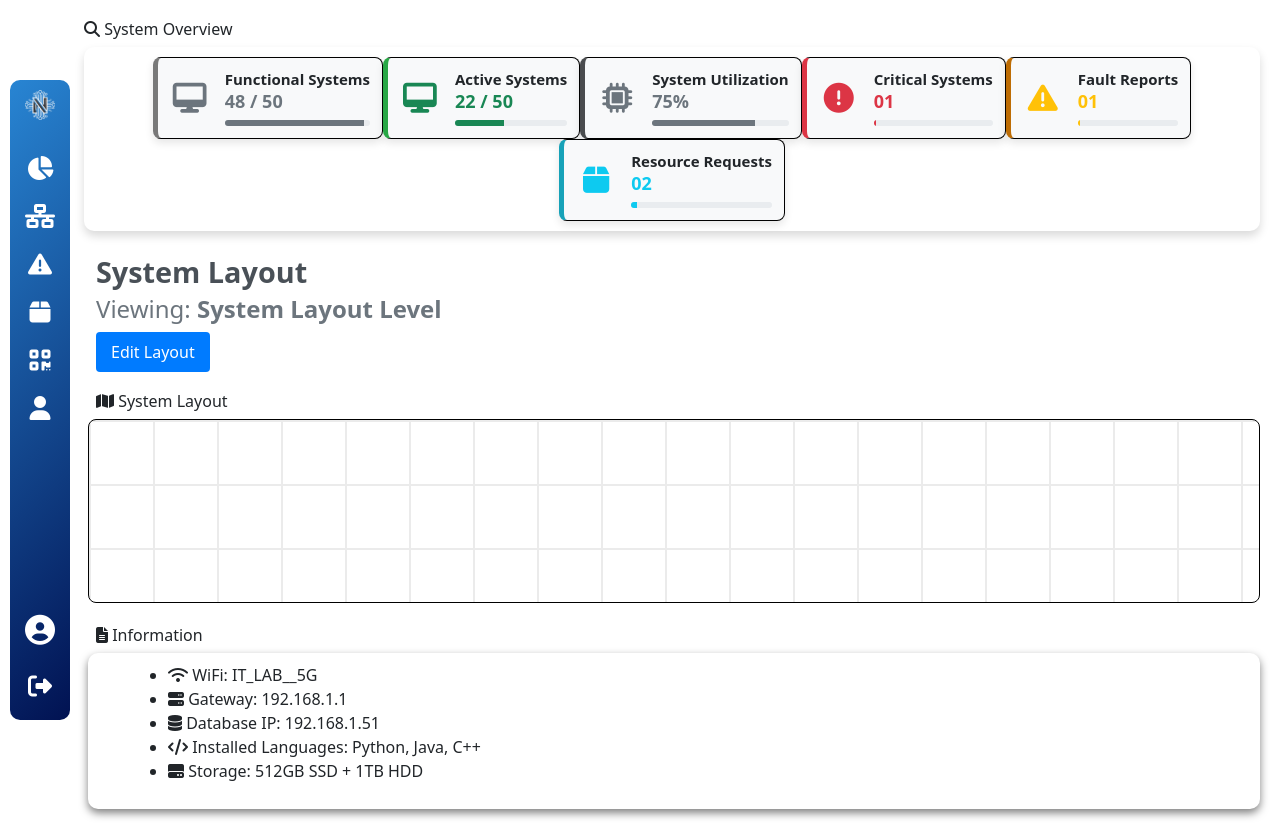
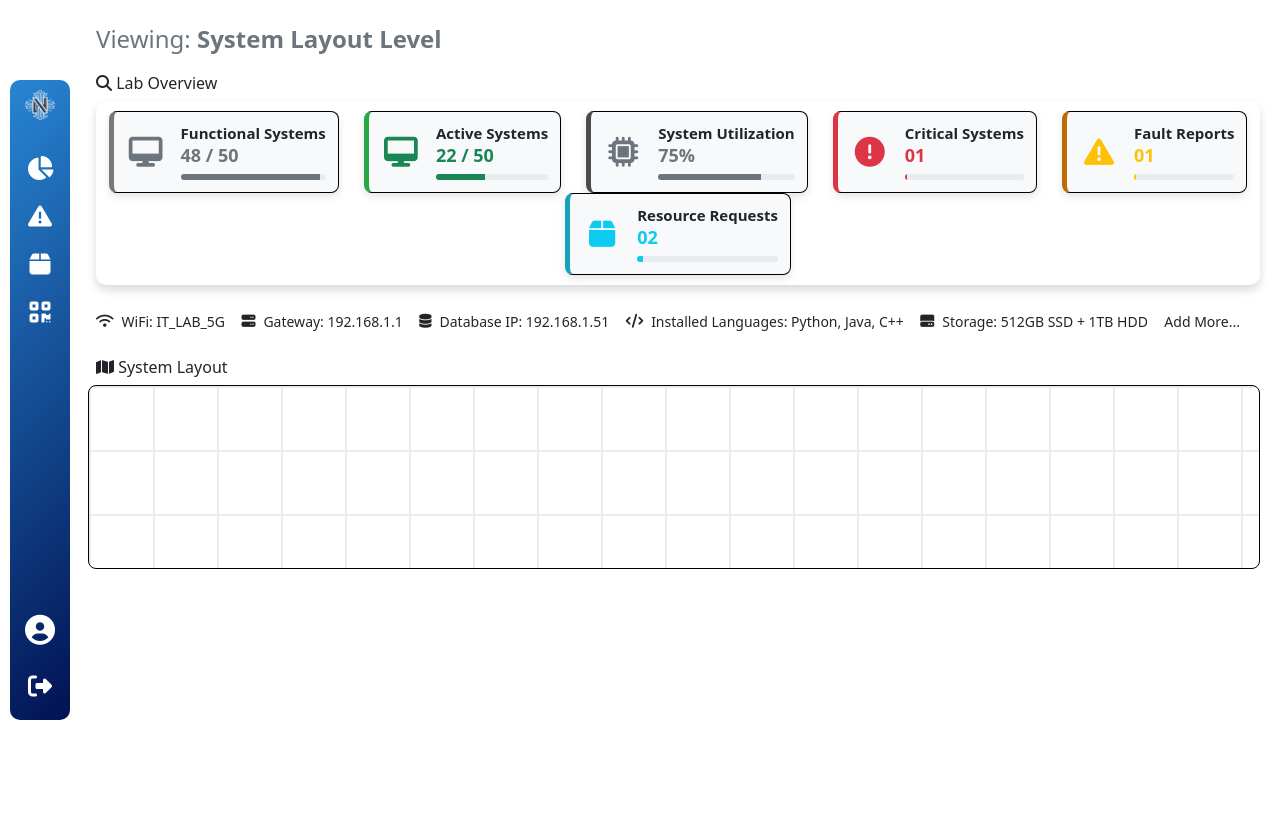
Before and after one commit to Ai-Chetan/NexusGrid, a Django app: page /layout/ in a window 1280 px wide. After the commit the page ends 720 px from the top, so only its background shows below. Run offline with Django 5.2, Linux system fonts and the light colour scheme; the visitor is signed in with stand-in values (Sample User, id 1); data that the repository does not hold is empty; some libraries are stand-ins or nearby versions.

Commit message:
Updated System Layout for different roles

```diff
--- a/NexusGrid/static/system_layout/css/system-layout.css
+++ b/NexusGrid/static/system_layout/css/system-layout.css
@@ -387,12 +387,33 @@
   border: 2px dashed #007bff;
   border-radius: 6px;
 }
+.info-card {
+  display: flex;
+  align-items: center;
+  padding: 10px 20px;
+  width: 100%;
+}
 
-.info-card {
-  margin-left: 40px;
-  border-radius: 10px;
-  box-shadow: 0 4px 8px rgba(0, 0, 0, 0.5);
-  padding: 10px 0px;
+.info-card ul {
+  display: flex;
+  justify-content: space-between;
+  align-items: center;
+  list-style: none;
+  padding: 0;
+  margin: 0;
+  width: 100%;
+}
+
+.info-card li {
+  display: flex;
+  align-items: center;
+  gap: 8px;
+  font-size: 14px;
+  justify-content: center;
+}
+/* Roles */
+.role-panel {
+  display: none; /* Hide all role panels by default */
 }
 
 /* Responsive adjustments */
--- a/NexusGrid/static/system_layout/js/system-layout.js
+++ b/NexusGrid/static/system_layout/js/system-layout.js
@@ -41,6 +41,18 @@ document.addEventListener('DOMContentLoaded', function() {
         'ups': { icon: 'fa-plug', sizeX: 1, sizeY: 1 },
         'rack': { icon: 'fa-hdd', sizeX: 1, sizeY: 1 }
     };
+
+   // Get the user's role from the body attribute
+    var userRole = document.body.getAttribute("data-user-role")?.trim();
+
+    if (userRole) {
+        document.querySelectorAll("[data-role]").forEach(el => {
+            el.style.display = (el.getAttribute("data-role") === userRole) ?
+                (el.closest(".sidebar") ? "flex" : "block") : "none";
+        });
+    } else {
+        console.warn("User role is missing!");
+    }
 
     // Initialize
     init();
--- a/NexusGrid/system_layout/views.py
+++ b/NexusGrid/system_layout/views.py
@@ -22,13 +22,15 @@ def layout_view(request, item_id=None):
         parent = None
         breadcrumb = []
 
+    # Merge context dictionaries
     context = {
         'parent': parent,
         'breadcrumb': breadcrumb,
         'parent_id': parent.id if parent else None,
+        'user_role': request.user.role,  # Include user_role in context
     }
+
     return render(request, 'system-layout/system-layout.html', context)
-
 
 def system_details(request, item_id=None):
     if item_id:
--- a/NexusGrid/templates/dashboard/dashboard.html
+++ b/NexusGrid/templates/dashboard/dashboard.html
@@ -140,7 +140,7 @@
             <div class="role-panel" data-role="Lab Assistant">
                 <h2 class="overview-title mt-5"><i class="fas fa-laptop"></i> WORKPLACE</h2>
                 <div class="row d-flex flex-row justify-content-between p-4 pt-0">
-                    <div onclick="window.location.href=window.location.origin + '/layout/54/'" class="col-md-6 workspace-card d-flex flex-row align-items-center justify-content-center">
+                    <div onclick="window.location.href=window.location.origin + '/layout/7/'" class="col-md-6 workspace-card d-flex flex-row align-items-center justify-content-center">
                         <i class="fas fa-chalkboard icon-large text-secondary"></i>
                         <div class="text-center">
                             <h5>IT Lab 4</h5>
@@ -148,7 +148,7 @@
                         </div>
                     </div>
 
-                    <div onclick="window.location.href=window.location.origin + '/layout/56/'" class="col-md-6 workspace-card d-flex flex-row align-items-center justify-content-center">
+                    <div onclick="window.location.href=window.location.origin + '/layout/9/'" class="col-md-6 workspace-card d-flex flex-row align-items-center justify-content-center">
                         <i class="fas fa-chalkboard icon-large text-secondary"></i>
                         <div class="text-center">
                             <h5>IT Lab 6</h5>
--- a/NexusGrid/templates/system-layout/system-layout.html
+++ b/NexusGrid/templates/system-layout/system-layout.html
@@ -10,10 +10,71 @@
 
 {% block main_content %}
 <div class="layout-container ps-5">
-    <div class="row">
-        <div class="col-md-12 ps-5 mb-4">
-            <h6><i class="fas fa-search"></i> System Overview</h6>
-            <div class="overview-section d-flex flex-wrap justify-content-center">
+    <div class="layout-header ps-5" style="display:block;">
+        <h1 class="layout-title">
+            {% if parent %}
+                <div class="breadcrumb-container role-panel" data-role="Administrator">
+                    <a class="current-location" href="{% url 'layout:root' %}">System Layout</a>
+                    {% for item in breadcrumb %}
+                        {% if forloop.last %}
+                            <span class="breadcrumb-separator">›</span>
+                            <span class="current-location">{{ item.name }}</span>
+                        {% else %}
+                            <span class="breadcrumb-separator">›</span>
+                            <a href="{% url 'layout:layout_view' item.id %}">{{ item.name }}</a>
+                        {% endif %}
+                    {% endfor %}
+                </div>
+                <div class="current-view-info">
+                    <span>Viewing: <strong>{{ parent.name }}</strong> ({{ parent.get_item_type_display }})</span>
+                </div>
+            {% else %}
+                <span class="current-location role-panel" data-role="Administrator">System Layout</span>
+                <div class="current-view-info">
+                    <span>Viewing: <strong>System Layout Level</strong></span>
+                </div>
+            {% endif %}
+        </h1>
+
+        <div id="layoutControls" class="button-container role-panel" data-role="Administrator">
+            <button id="editLayoutButton" class="btns btn-primary">Edit Layout</button>
+            <button id="backButton" class="btns btn-secondary" {% if not parent %}style="display:none;"{% endif %}>
+                <i class="fas fa-arrow-left"></i> Back
+            </button>
+        </div>
+
+        <div id="editControls" class="button-container" style="display:none;">
+            <div class="dropdown add-dropdown">
+                <button id="addBlockButton" class="btns btn-success dropdown-toggle" data-bs-toggle="dropdown">
+                    Add Item
+                </button>
+                <ul class="dropdown-menu">
+                    {% if not parent %}
+                    <li><a class="dropdown-item" data-type="building" href="#">Add Building</a></li>
+                    {% elif parent.item_type == 'building' %}
+                    <li><a class="dropdown-item" data-type="floor" href="#">Add Floor</a></li>
+                    {% elif parent.item_type == 'floor' %}
+                    <li><a class="dropdown-item" data-type="room" href="#">Add Room</a></li>
+                    {% elif parent.item_type == 'room' %}
+                    <li><a class="dropdown-item" data-type="computer" href="#">Add Computer</a></li>
+                    <li><a class="dropdown-item" data-type="server" href="#">Add Server</a></li>
+                    <li><a class="dropdown-item" data-type="network_switch" href="#">Add Network Switch</a></li>
+                    <li><a class="dropdown-item" data-type="router" href="#">Add Router</a></li>
+                    <li><a class="dropdown-item" data-type="printer" href="#">Add Printer</a></li>
+                    <li><a class="dropdown-item" data-type="ups" href="#">Add UPS</a></li>
+                    <li><a class="dropdown-item" data-type="rack" href="#">Add Server Rack</a></li>
+                    {% endif %}
+                </ul>
+            </div>
+            <button id="removeBlockButton" class="btns btn-danger">Remove</button>
+            <button id="resetLayoutButton" class="btns btn-warning">Reset</button>
+            <button id="saveLayoutButton" class="btns btn-primary">Save</button>
+            <button id="cancelEditButton" class="btns btn-secondary">Cancel</button>
+        </div>
+    </div>
+    <div class="col-md-12 ps-5">
+        <h6><i class="fas fa-search"></i> Lab Overview</h6>
+        <div class="overview-section d-flex flex-wrap justify-content-around">
             <div class="overview-card functional">
                 <i class="fas fa-desktop text-secondary"></i>
                 <div class="overview-details">
@@ -81,86 +142,21 @@
             </div>
         </div>
     </div>
-    </div>
-
-    <div class="layout-header ps-5" style="display:block;">
-        <h1 class="layout-title">
-            {% if parent %}
-                <div class="breadcrumb-container">
-                    <a class="current-location" href="{% url 'layout:root' %}">System Layout</a>
-                    {% for item in breadcrumb %}
-                        {% if forloop.last %}
-                            <span class="breadcrumb-separator">›</span>
-                            <span class="current-location">{{ item.name }}</span>
-                        {% else %}
-                            <span class="breadcrumb-separator">›</span>
-                            <a href="{% url 'layout:layout_view' item.id %}">{{ item.name }}</a>
-                        {% endif %}
-                    {% endfor %}
-                </div>
-                <div class="current-view-info">
-                    <span>Viewing: <strong>{{ parent.name }}</strong> ({{ parent.get_item_type_display }})</span>
-                </div>
-            {% else %}
-                <span class="current-location">System Layout</span>
-                <div class="current-view-info">
-                    <span>Viewing: <strong>System Layout Level</strong></span>
-                </div>
-            {% endif %}
-        </h1>
-
-        <div id="layoutControls" class="button-container">
-            <button id="editLayoutButton" class="btns btn-primary">Edit Layout</button>
-            <button id="backButton" class="btns btn-secondary" {% if not parent %}style="display:none;"{% endif %}>
-                <i class="fas fa-arrow-left"></i> Back
-            </button>
-        </div>
-
-        <div id="editControls" class="button-container" style="display:none;">
-            <div class="dropdown add-dropdown">
-                <button id="addBlockButton" class="btns btn-success dropdown-toggle" data-bs-toggle="dropdown">
-                    Add Item
-                </button>
-                <ul class="dropdown-menu">
-                    {% if not parent %}
-                    <li><a class="dropdown-item" data-type="building" href="#">Add Building</a></li>
-                    {% elif parent.item_type == 'building' %}
-                    <li><a class="dropdown-item" data-type="floor" href="#">Add Floor</a></li>
-                    {% elif parent.item_type == 'floor' %}
-                    <li><a class="dropdown-item" data-type="room" href="#">Add Room</a></li>
-                    {% elif parent.item_type == 'room' %}
-                    <li><a class="dropdown-item" data-type="computer" href="#">Add Computer</a></li>
-                    <li><a class="dropdown-item" data-type="server" href="#">Add Server</a></li>
-                    <li><a class="dropdown-item" data-type="network_switch" href="#">Add Network Switch</a></li>
-                    <li><a class="dropdown-item" data-type="router" href="#">Add Router</a></li>
-                    <li><a class="dropdown-item" data-type="printer" href="#">Add Printer</a></li>
-                    <li><a class="dropdown-item" data-type="ups" href="#">Add UPS</a></li>
-                    <li><a class="dropdown-item" data-type="rack" href="#">Add Server Rack</a></li>
-                    {% endif %}
+        <div class="info-card ps-5 mt-3 mb-3">
+        <ul>
+            <li><i class="fas fa-wifi"></i> WiFi: IT_LAB_5G</li>
+            <li><i class="fas fa-server"></i> Gateway: 192.168.1.1</li>
+            <li><i class="fas fa-database"></i> Database IP: 192.168.1.51</li>
+            <li><i class="fas fa-code"></i> Installed Languages: Python, Java, C++</li>
+            <li><i class="fas fa-hdd"></i> Storage: 512GB SSD + 1TB HDD</li>
+            <li>Add More...</li>
           </ul>
     </div>
-            <button id="removeBlockButton" class="btns btn-danger">Remove</button>
-            <button id="resetLayoutButton" class="btns btn-warning">Reset</button>
-            <button id="saveLayoutButton" class="btns btn-primary">Save</button>
-            <button id="cancelEditButton" class="btns btn-secondary">Cancel</button>
-        </div>
-    </div>
-
     <h6><i class="fas fa-map ps-5"></i> System Layout</h6>
     <div id="layout" class="layout-grid">
         <!-- Layout items will be added here dynamically -->
     </div>
 
-    <h6><i class="fas fa-file-alt ps-5 mt-4"></i> Information</h6>
-    <div class="info-card ps-5">
-        <ul>
-            <li><i class="fas fa-wifi"></i> WiFi: IT_LAB__5G</li>
-            <li><i class="fas fa-server"></i> Gateway: 192.168.1.1</li>
-            <li><i class="fas fa-database"></i> Database IP: 192.168.1.51</li>
-            <li><i class="fas fa-code"></i> Installed Languages: Python, Java, C++</li>
-            <li><i class="fas fa-hdd"></i> Storage: 512GB SSD + 1TB HDD</li>
-          </ul>
-    </div>
 
     <!-- Modal for renaming items -->
     <div class="modal fade" id="renameModal" tabindex="-1">
```
Lines whose indentation alone changed are shown as unchanged.
